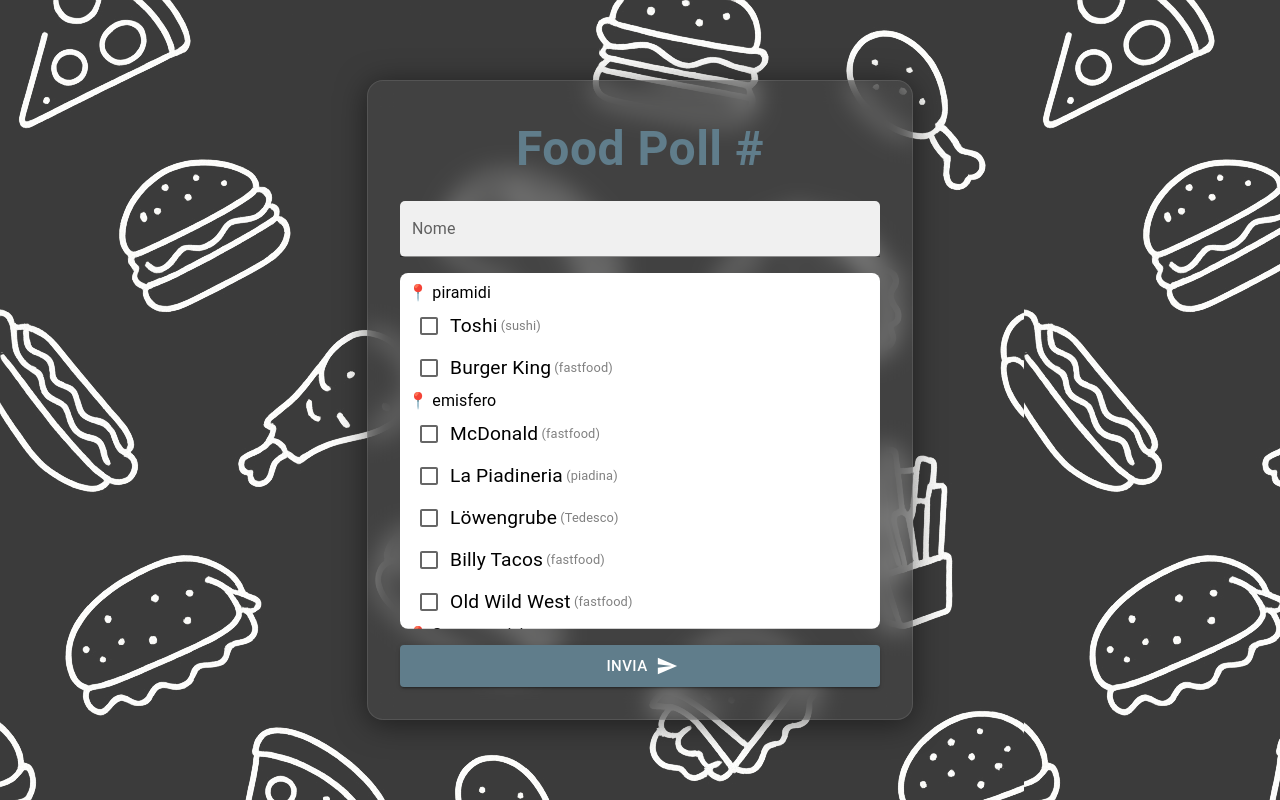
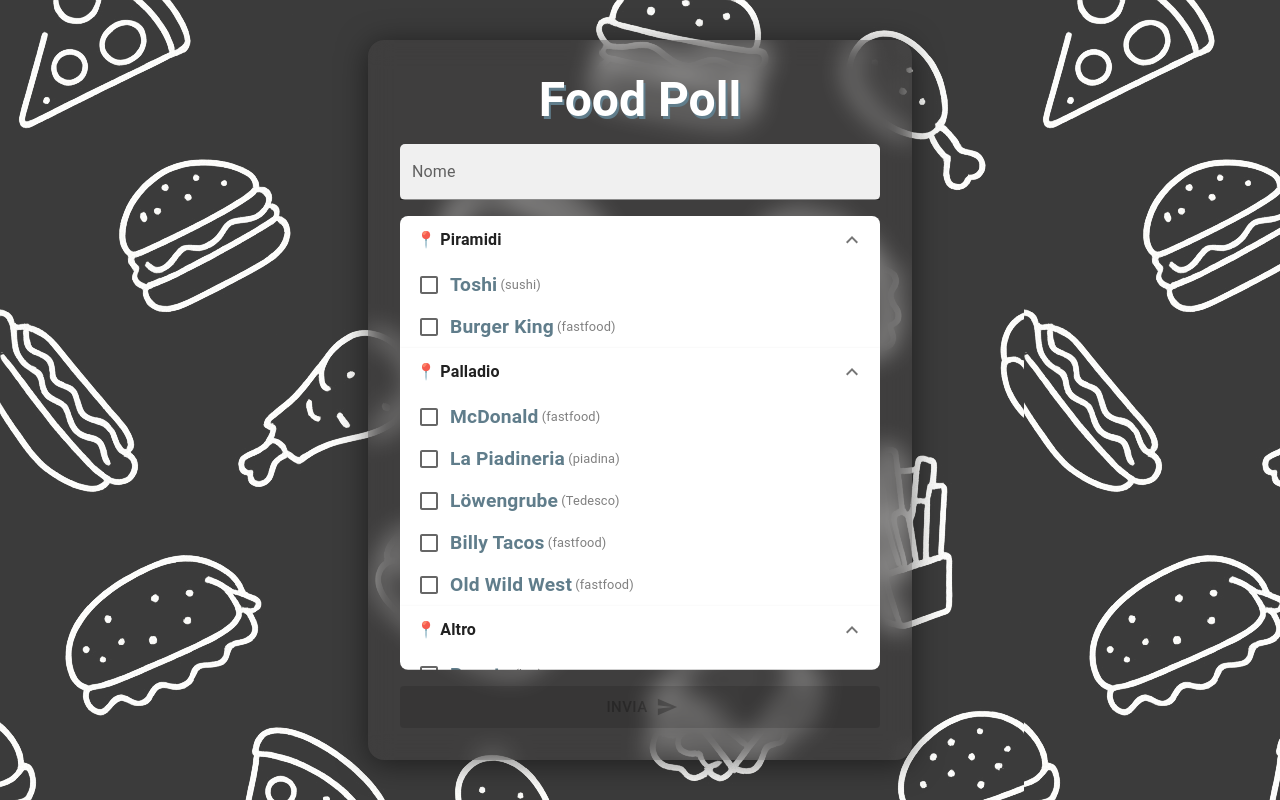
Before and after one commit to lisaparma/FoodPoll, a React (Create React App) app: page /#/poll in a window 1280 px wide. Built offline with nearby package versions, Linux system fonts and the light colour scheme.

Commit message:
style: cards

```diff
--- a/src/App.tsx
+++ b/src/App.tsx
@@ -2,10 +2,12 @@
 import styled from "styled-components";
 import PollCard from "./components/pollCard/PollCard";
 import MainButtons from "./components/mainCard/MainButtons";
-import backgroundImg from "./assets/food.png";
 import { createTheme, ThemeProvider } from "@mui/material";
 import { grey, blueGrey,  } from '@mui/material/colors';
 import { HashRouter, Route, Routes } from "react-router-dom";
+
+// @ts-ignore
+import backgroundImg from "./assets/food.png";
 
 function App() {
     const theme = createTheme({
@@ -40,20 +42,4 @@
     overflow: hidden;
 `;
 
-export const Card = styled.div`
-    display: flex;
-    flex-direction: column;
-    max-height: 80%;
-    max-width: 95%;
-    gap: 1rem;
-
-    background: rgb(73, 72, 72, 0.5);
-    backdrop-filter: blur(12px);
-    -webkit-backdrop-filter: blur(10px);
-    border-radius: 16px;
-    border: 1px solid rgba(255, 255, 255, 0.1);
-    padding: 2rem;
-    box-shadow: 0 4px 30px rgba(0, 0, 0, 0.5);
-`;
-
 export default App;
--- /dev/null
+++ b/src/components/GlassCard.tsx
@@ -0,0 +1,56 @@
+import React, { ReactNode } from 'react';
+import styled from "styled-components";
+import { Typography, useTheme } from "@mui/material";
+import { useSearchParams } from "react-router-dom";
+
+function GlassCard({ children }: { children: ReactNode }) {
+    const [params] = useSearchParams();
+    const id = params.get('id');
+
+    const theme = useTheme();
+
+    return (
+        <Card>
+            <Title $borderColor={theme.palette.primary.main}>
+                <Typography variant="h3" color="white">Food Poll</Typography>
+                {id && <Typography fontSize="1.5rem" color={"secondary"}>#{id}</Typography>}
+            </Title>
+            {children}
+        </Card>
+    );
+}
+
+const Card = styled.div`
+    display: flex;
+    flex-direction: column;
+    border-radius: 16px;
+    padding: 2rem;
+    max-height: 90%;
+    max-width: 95%;
+    gap: 1rem;
+    user-select: none;
+
+    background: rgb(73, 72, 72, 0.3);
+    backdrop-filter: blur(12px);
+    -webkit-backdrop-filter: blur(10px);
+    box-shadow: 0 4px 30px rgba(0, 0, 0, 0.5);
+`;
+
+const Title = styled.div<{ $borderColor: string }>`
+    display: flex;
+    flex-direction: column;
+    align-self: center;
+    place-items: center;
+
+    > h3 {
+        font-size: 3rem;
+        font-weight: bold;
+        text-shadow: 2px 3px 0 ${({ $borderColor }) => $borderColor};
+    }
+    > p {
+        line-height: 1;
+    }
+`;
+
+
+export default GlassCard;
--- a/src/components/mainCard/MainButtons.tsx
+++ b/src/components/mainCard/MainButtons.tsx
@@ -1,11 +1,10 @@
 import React, { useState } from 'react';
 import styled from "styled-components";
 import { Button, TextField, Typography } from "@mui/material";
-import { Card } from "../../App";
 import { useNavigate } from "react-router-dom";
+import GlassCard from "../GlassCard";
 
 function MainButtons() {
-
     const navigate = useNavigate();
 
     const [pollId, setPollId] = useState("");
@@ -17,13 +16,10 @@
     const resultsPoll = () =>navigate(`/result?id=${pollId}`);
 
     return (
-        <Card>
-            <Typography color="primary" fontSize="3rem" fontWeight="bold" textAlign="center">
-                Food Poll
-            </Typography>
+        <GlassCard>
             <Button onClick={newPoll} variant="contained" size="large">Nuovo Poll</Button>
             <Box>
-                <Typography color="white">Esiste già un poll?</Typography>
+                <Typography color="white">Il poll esiste già?</Typography>
                 <TextField
                     value={pollId}
                     onChange={e => setPollId(e.target.value)}
@@ -46,13 +42,13 @@
                         onClick={resultsPoll}
                         variant="contained"
                         color="secondary"
-                        disabled={pollId.length === 0}
+                        disabled={true}
                     >
                         Risultati
                     </Button>
                 </div>
             </Box>
-        </Card>
+        </GlassCard>
     );
 }
 
--- a/src/components/pollCard/PlaceSection.tsx
+++ b/src/components/pollCard/PlaceSection.tsx
@@ -1,12 +1,16 @@
-import React, { useEffect } from 'react';
+import React, { useEffect, Dispatch, SetStateAction } from 'react';
 import { Checkbox, Rating, Typography } from "@mui/material";
 import { LunchDining } from '@mui/icons-material';
-import { Place } from "../../places";
 import styled from "styled-components";
-
-function PlaceSection({ place }: { place: Place }) {
+import { Place } from "../../types/Place";
+import { VotesMap } from "../../types/Vote";
+type PlaceSectionProps = {
+    place: Place;
+    setVotes: Dispatch<SetStateAction<VotesMap>>;
+}
+function PlaceSection({ place, setVotes }: PlaceSectionProps) {
     const [checked, setChecked] = React.useState(false);
-    const [rating, setRating] = React.useState<number | null>(1);
+    const [rating, setRating] = React.useState<number | null>(0);
 
     useEffect(() => {
         if (checked) setRating(1);
@@ -14,8 +18,19 @@
     }, [checked]);
 
     useEffect(() => {
-        if (rating === null) {
+        if (rating === null) setChecked(false);
+        else if (rating === 0) {
+            setVotes((prevVotes : VotesMap): VotesMap => {
+                const newVotes = { ...prevVotes };
+                delete newVotes[place.id];
+                return newVotes;
+            });
             setChecked(false);
+        } else if (rating > 0) {
+            setVotes((prevVotes : VotesMap): VotesMap => ({
+                ...prevVotes,
+                [place.id]: rating
+            }));
         }
     }, [rating]);
 
@@ -23,8 +38,8 @@
         <Container onClick={() => setChecked(!checked)}>
             <Checkbox onChange={() => setChecked(!checked)} checked={checked} />
             <Label>
-                <Typography style={{ fontSize: '1.2rem'}}>{place.name}</Typography>
-                <Typography color="gray" style={{ fontSize: '0.8rem' }}> ({place.type})</Typography>
+                <Typography color="primary" fontSize="1.2rem" fontWeight="bold">{place.name}</Typography>
+                <Typography color="gray" fontSize="0.8rem"> ({place.type})</Typography>
             </Label>
             {checked &&
                 <Rating
@@ -47,6 +62,7 @@
     flex-direction: row;
     flex-wrap: wrap;
     align-items: center;
+    padding: 0 0.5rem;
 
     &:hover {
         background-color: #d1d1d1;
--- a/src/components/pollCard/PollCard.tsx
+++ b/src/components/pollCard/PollCard.tsx
@@ -1,37 +1,37 @@
-import React from 'react';
+import React, { useEffect, useState } from 'react';
 import { groupBy, map } from 'lodash';
-import { Place, places } from "../../places";
+import { places } from "../../places";
 import styled from "styled-components";
 import PlaceSection from "./PlaceSection";
-import { Typography, TextField, Button } from "@mui/material";
-import { Send } from '@mui/icons-material';
-import { Card } from "../../App";
-import { useSearchParams } from "react-router-dom";
+import { Typography, TextField, Button, Accordion, AccordionSummary, AccordionDetails } from "@mui/material";
+import { Send, ExpandMore } from '@mui/icons-material';
+import GlassCard from "../GlassCard";
+import { VotesMap } from "../../types/Vote";
+import { Place } from "../../types/Place";
 
 function PollCard() {
-    const [params] = useSearchParams();
-    const id = params.get('id');
-
-    const [name, setName] = React.useState("");
+    const [name, setName] = useState("");
+    const [votes, setVotes] = useState<VotesMap>({});
 
     const groupedPlaces = groupBy(places, (place: Place) =>
-        place.location || 'Senza posizione'
+        place.location || 'Altro'
     );
 
     const Locations = map(groupedPlaces, (group, location) => (
-        <div key={location}>
-            <Typography style={{ fontSize: '1rem' }}>📍 {location}</Typography>
+        <Accordion defaultExpanded disableGutters>
+            <AccordionSummary expandIcon={<ExpandMore />}>
+                <Typography flex="1rem" fontWeight="bold">📍 {location}</Typography>
+            </AccordionSummary>
+            <AccordionDetails style={{ padding: 0}}>
             {map(group, (place) => (
-                <PlaceSection key={place.id} place={place} />
+                <PlaceSection key={place.id} place={place} setVotes={setVotes}/>
             ))}
-        </div>
+            </AccordionDetails>
+        </Accordion>
     ))
 
     return (
-        <Card>
-            <Typography color="primary" fontSize="3rem" fontWeight="bold" textAlign="center">
-                Food Poll #{id}
-            </Typography>
+        <GlassCard>
             <TextField
                 value={name}
                 onChange={e => setName(e.target.value)}
@@ -39,28 +39,26 @@
                 label="Nome"
                 style={{ backgroundColor: "white", borderRadius: "5px"}}
             />
-            <CardLoc>
+            <Accordions>
                 {Locations}
-            </CardLoc>
+            </Accordions>
             <Button
                 variant="contained"
                 color="primary"
                 onClick={() => setName("")}
                 size="large"
                 endIcon={<Send />}
+                disabled={!name || Object.keys(votes).length === 0}
             >
                 Invia
             </Button>
-        </Card>
+        </GlassCard>
     );
 }
 
-const CardLoc = styled.div`
-    display: flex;
+const Accordions = styled.div`
     flex: 1;
     overflow-y: auto;
-    flex-direction: column;
-    padding: 0.5rem;
     background: white;
     width: 30rem;
     max-width: 80vw;
--- a/src/places.ts
+++ b/src/places.ts
@@ -1,28 +1,23 @@
-export type Place = {
-    id: string;
-    name: string;
-    type: string;
-    location: string;
-}
+import { Place } from "./types/Place";
 
 export const places: Place[] = [
     {
         id: '1',
         name: 'Toshi',
         type: 'sushi',
-        location: 'piramidi'
+        location: 'Piramidi'
     },
     {
         id: '2',
         name: 'McDonald',
         type: 'fastfood',
-        location: 'emisfero'
+        location: 'Palladio'
     },
     {
         id: '3',
         name: 'La Piadineria',
         type: 'piadina',
-        location: 'emisfero'
+        location: 'Palladio'
     },
     {
         id: '4',
@@ -34,24 +29,24 @@
         id: '5',
         name: 'Burger King',
         type: 'fastfood',
-        location: 'piramidi'
+        location: 'Piramidi'
     },
     {
         id: '6',
         name: 'Löwengrube',
         type: 'Tedesco',
-        location: 'emisfero'
+        location: 'Palladio'
     },
     {
         id: '7',
         name: 'Billy Tacos',
         type: 'fastfood',
-        location: 'emisfero'
+        location: 'Palladio'
     },
     {
         id: '8',
         name: 'Old Wild West',
         type: 'fastfood',
-        location: 'emisfero'
+        location: 'Palladio'
     },
 ]
--- /dev/null
+++ b/src/types/Place.ts
@@ -0,0 +1,6 @@
+export type Place = {
+    id: string;
+    name: string;
+    type: string;
+    location?: string;
+}
--- /dev/null
+++ b/src/types/Vote.ts
@@ -0,0 +1,3 @@
+export type VotesMap = {
+    [key: string]: number
+}
```
